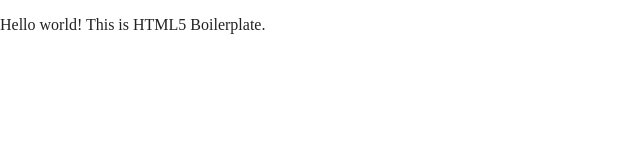
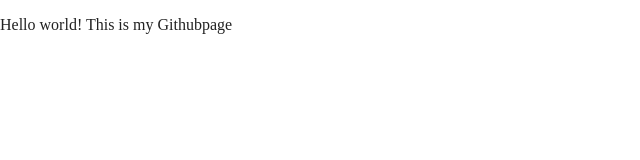
Before and after one commit to joaomerod/joaomerod.github.io, a website built with Parcel: page index.html in a window 1280 px wide. Shown: the full height of the page, 0-640 px from the left. Built offline with nearby package versions, Linux system fonts and the light colour scheme.

Commit message:
Page editing

```diff
--- a/index.html
+++ b/index.html
@@ -25,7 +25,7 @@
 <body>
 
   <!-- Add your site or application content here -->
-  <p>Hello world! This is HTML5 Boilerplate.</p>
+  <p>Hello world! This is my Githubpage</p>
   <script src="js/vendor/modernizr-3.11.2.min.js"></script>
   <script src="js/plugins.js"></script>
   <script src="js/main.js"></script>
```
